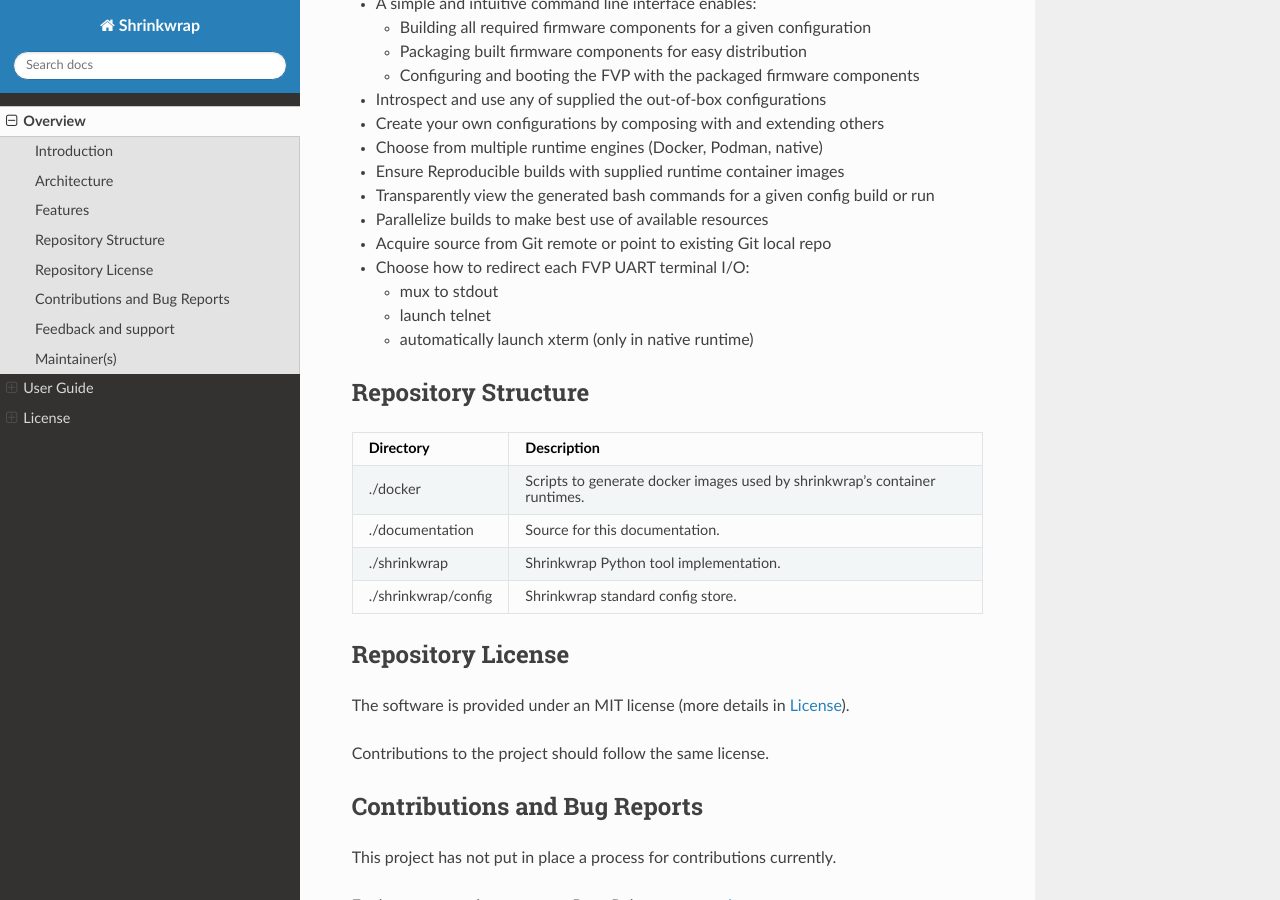
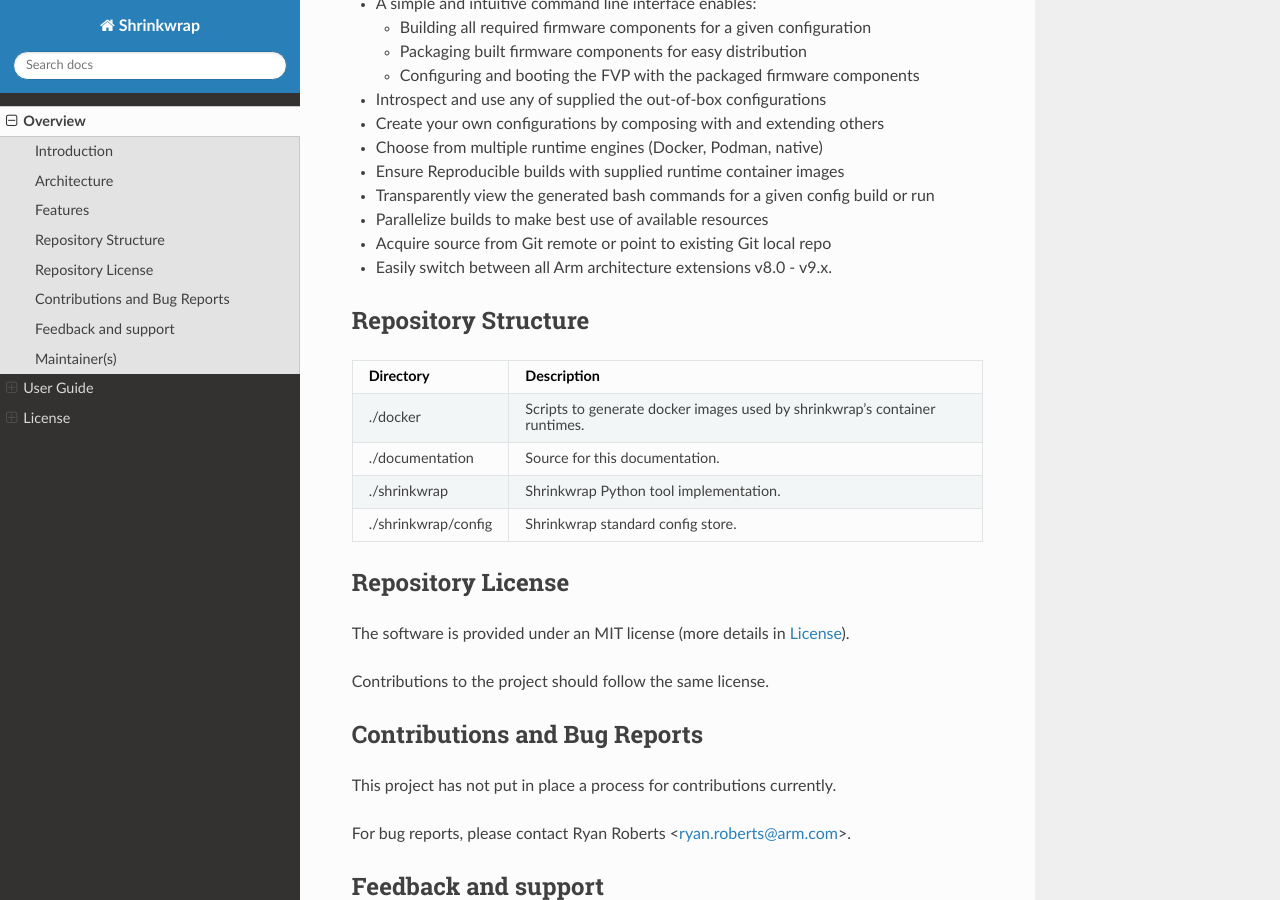
Before and after one commit to sectrs-acai/shrinkwrap, a Sphinx documentation site: the page built from documentation/overview.rst, in a window 1280 px wide and 900 px high, scrolled down 865 px. Built offline with Sphinx 7.4.7 and the Read the Docs theme 2.0.0, drawn with Linux system fonts in a browser that asks for light colours.

Commit message:
docs: Update docs to stay in sync with latest changes.
Signed-off-by: Ryan Roberts <ryan.roberts@arm.com>

```diff
--- a/documentation/overview.rst
+++ b/documentation/overview.rst
@@ -54,11 +54,7 @@
 - Transparently view the generated bash commands for a given config build or run
 - Parallelize builds to make best use of available resources
 - Acquire source from Git remote or point to existing Git local repo
-- Choose how to redirect each FVP UART terminal I/O:
-
-  - mux to stdout
-  - launch telnet
-  - automatically launch xterm (only in native runtime)
+- Easily switch between all Arm architecture extensions v8.0 - v9.x.
 
 ********************
 Repository Structure
--- a/documentation/userguide/config.rst
+++ b/documentation/userguide/config.rst
@@ -178,6 +178,7 @@
 repo        dictionary  Specifies information about the git repo(s) that must be cloned and checked out. Shrinkwrap will only sync the git repo if it does not already exist. If it exists, it leaves it in whatever state the user left it in and attempts to build it. Not required if ``sourcedir`` is provided.
 sourcedir   string      If specified, points to the path on disk where the source repo can be found. Useful for developer use cases where a local repo already exists.
 builddir    string      If specified, the location where the component will be built. If not specified, shrinkwrap allocates its own location based on SHRINKWRAP_BUILD.
+toolchain   string      Defines the toolchain to be used for compilation. Value is set as CROSS_COMPILE environment variable before invoking any prebuild/build/postbuild/clean commands. When using the standard image with a container runtime, the options are: ``aarch64-none-elf-``, ``arm-none-eabi-``, ``aarch64-linux-gnu-``, or ``arm-linux-gnueabihf-``.
 params      dictionary  Optional set of key:value pairs. When building most components, they require a set of parameters to be passed. By setting them out as a dictionary, it is easy to override and add to them in higher layers. See ``${param:join_*}`` macros.
 prebuild    list        List of shell commands to be executed during component build before the ``build`` list.
 build       list        List of shell commands to be executed during component build.
```
Also changed, not shown: documentation/userguide/quickstart.rst (+39 -8 lines).
